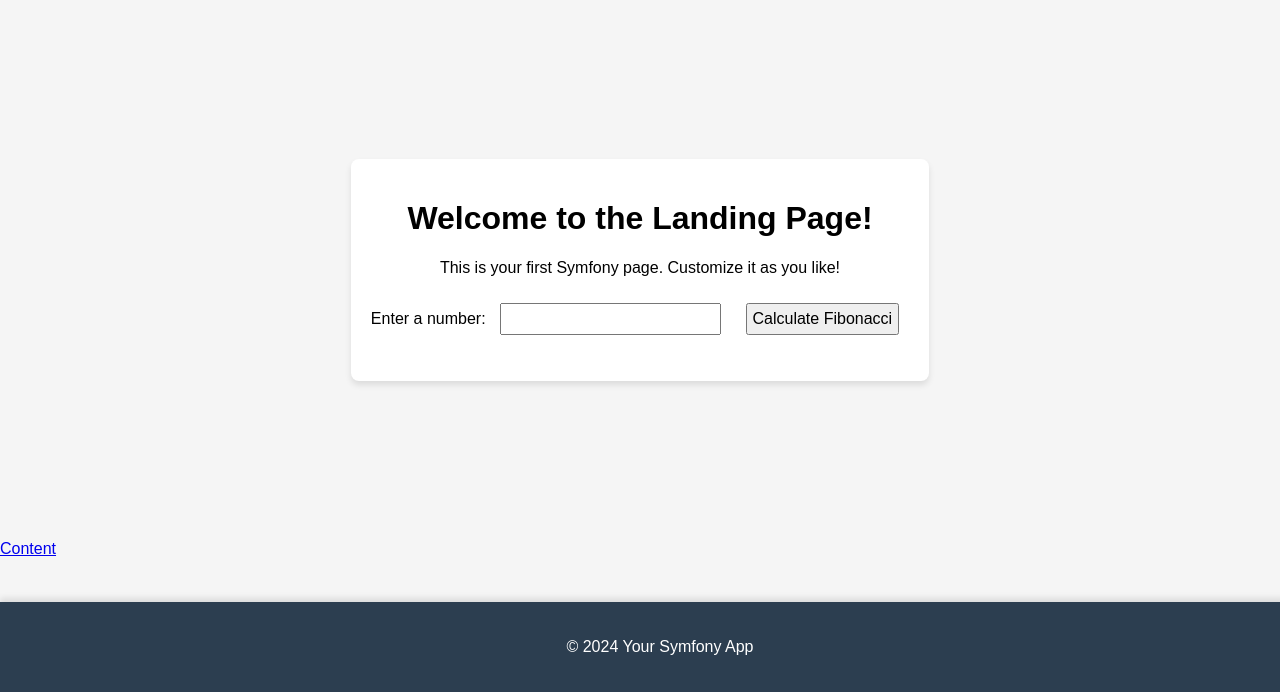
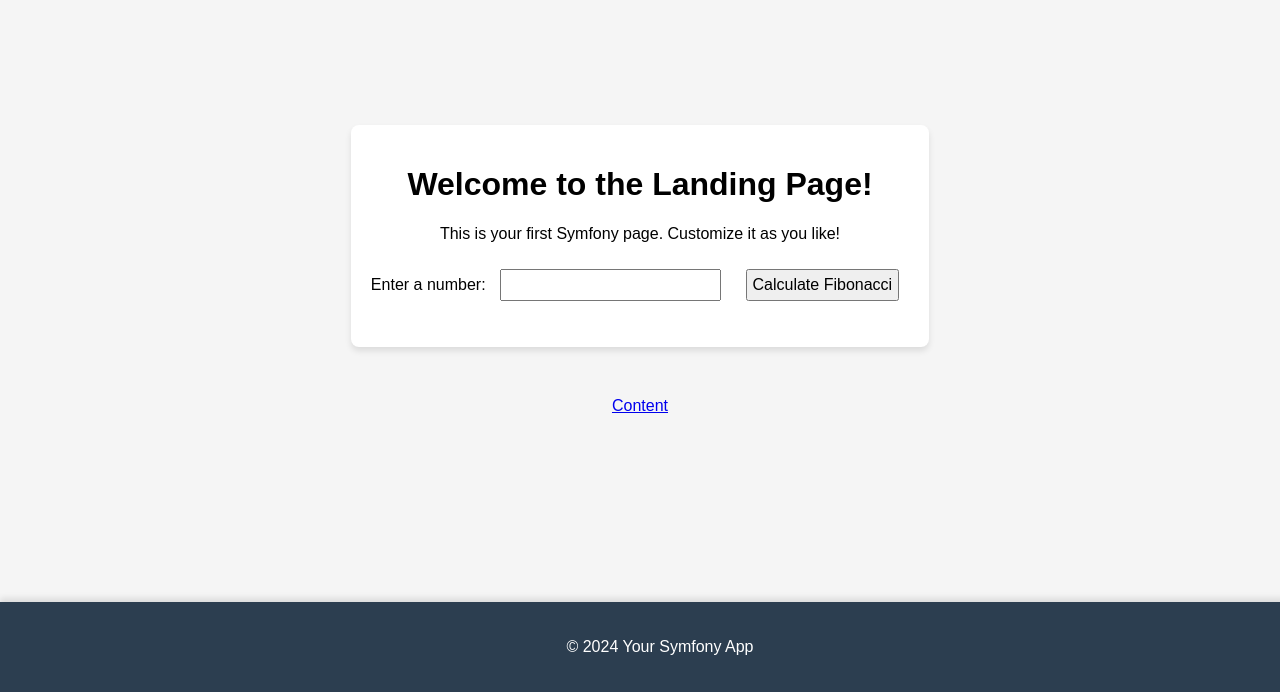
Before and after one commit to RicardoCreates/symfonyApp, a Symfony app: template templates/landing_page/index.html.twig in a window 1280 px wide. Shown: the part 108-800 px from the top of the page. Run offline with Twig, Linux system fonts and the light colour scheme; the template is opened without the code that fills it, so the values that code supplies are empty; some libraries are stand-ins or nearby versions.

Commit message:
Landingpage - adjust content link - contentpage list

```diff
--- a/templates/landing_page/index.html.twig
+++ b/templates/landing_page/index.html.twig
@@ -13,6 +13,7 @@
         .content {
             display: flex;
             justify-content: center;
+            flex-direction: column;
             align-items: center;
             height: calc(100vh - 260px);
         }
@@ -31,6 +32,13 @@
             font-size: 1em;
         }
 
+        .link {
+            margin-top: 50px;
+            text-align: center;
+            display: flex;
+            justify-content: center;
+        }
+
     </style>
     <div class="content">
         <div class="container">
@@ -44,10 +52,11 @@
             </div>
             <p id="fibResult"></p>
         </div>
+        <div class="link">
+            <a href="/content-page">Content</a>
+        </div>
     </div>
-    <div>
-        <a href="/content-page">Content</a>
-    </div>
+
 
     <script>
         function calculateFibonacci() {
```
Also changed, not shown: templates/content_page/index.html.twig (+6 -1 lines).
